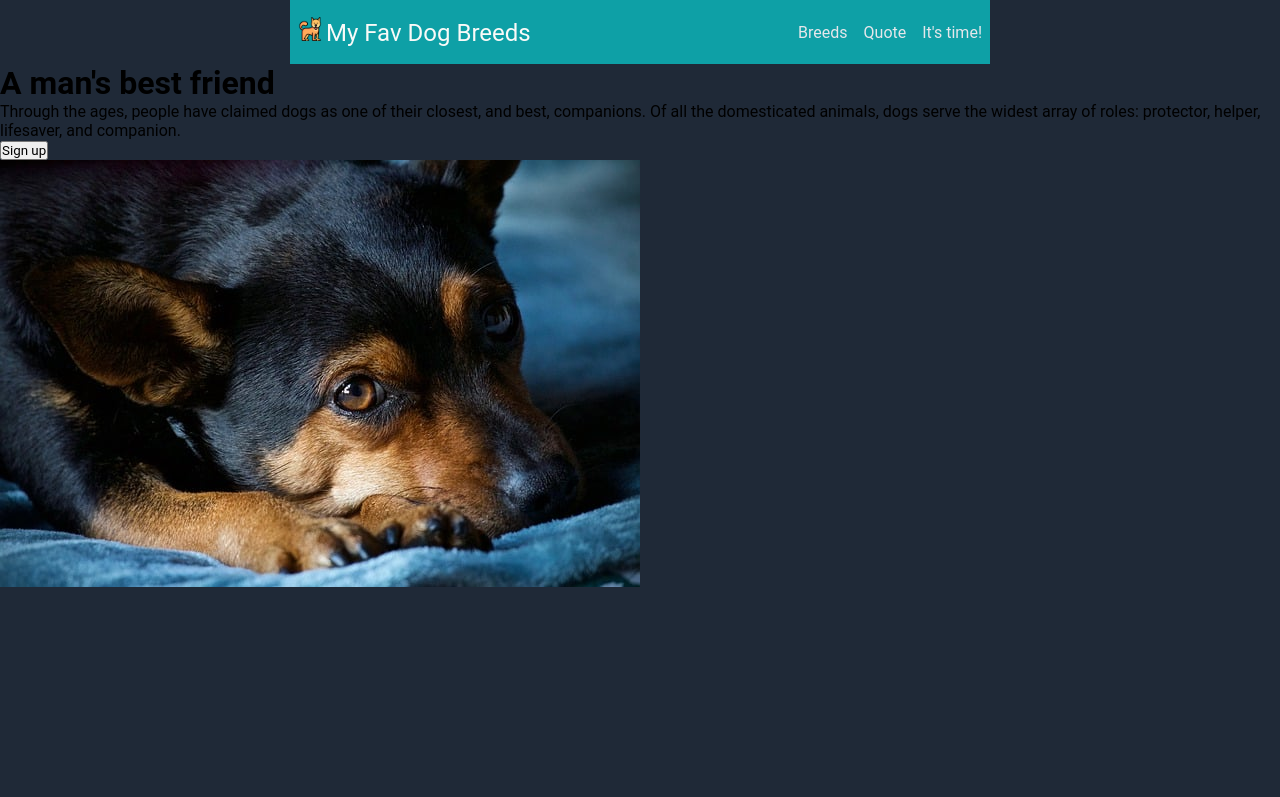
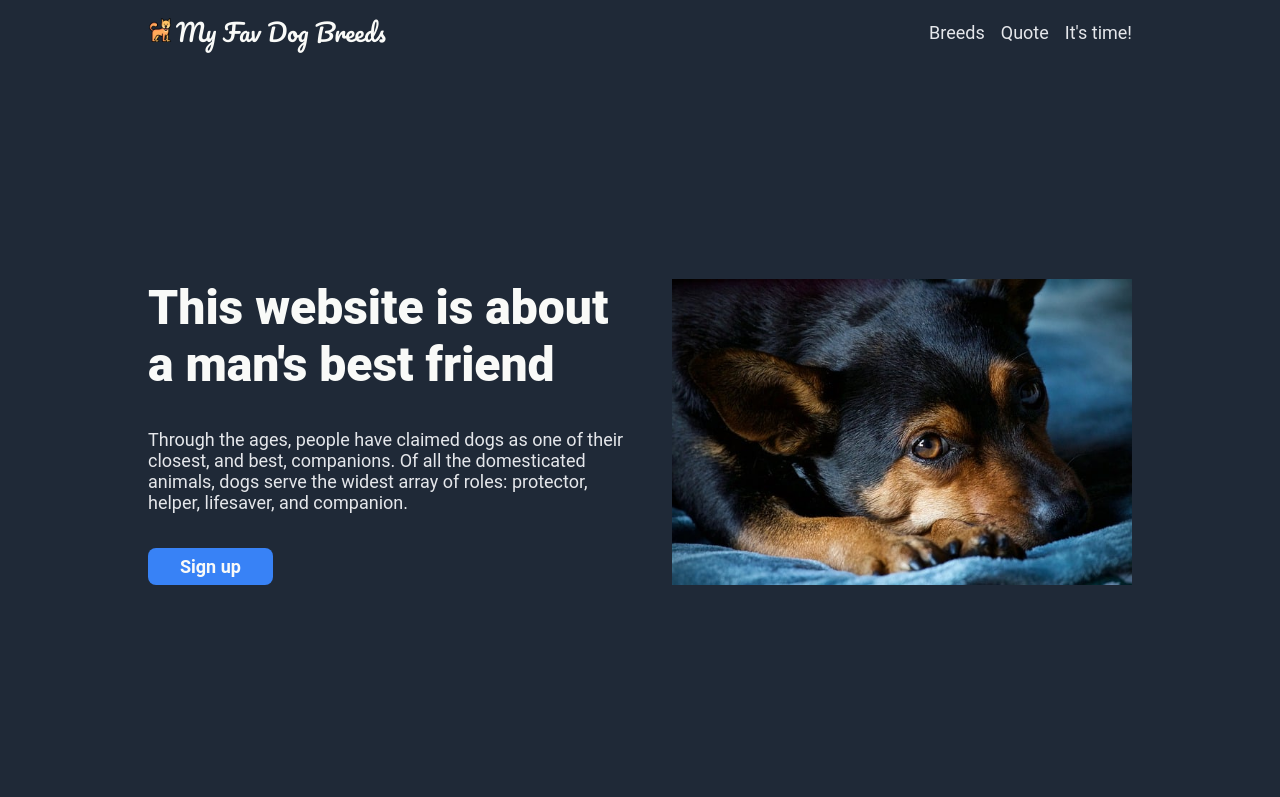
Before and after one commit to merevelob/odin-landing-page, a plain HTML site: page index.html in a window 1280 px wide. Shown: the top 797 px of the page. Drawn offline with Linux system fonts and the light colour scheme.

Commit message:
Add styles to header

```diff
--- a/index.html
+++ b/index.html
@@ -21,14 +21,16 @@
                     </ul>
                 </div>
             </nav>
+            <div class="intro-view">
                 <div class="intro">
                     <div class="intro-text">
-                    <h1>A man's best friend</h1>
+                        <h1>This website is about a man's best friend</h1>
                         <p>Through the ages, people have claimed dogs as one of their closest, and best, companions. Of all the domesticated animals, dogs serve the widest array of roles: protector, helper, lifesaver, and companion.</p>
                         <button>Sign up</button>
                     </div>
                     <div class="intro-img">
                         <img src="./images/intro.jpg" alt="Cute dog">
+                    </div>
                 </div>
             </div>
         </header>
--- a/styles.css
+++ b/styles.css
@@ -5,7 +5,12 @@
     --btn-color: #3882F6;
 }
 
-@import url('https://fonts.googleapis.com/css2?family=Roboto:ital,wght@0,300;0,400;0,700;0,900;1,300;1,400;1,700;1,900&family=Tilt+Prism&display=swap');
+@import url('https://fonts.googleapis.com/css2?family=Pacifico&family=Roboto:ital,wght@0,300;0,400;0,700;0,900;1,300;1,400;1,700;1,900&display=swap');
+
+@font-face {
+    font-family: 'Pacifico';
+    src: local('Pacifico'), url('./fonts/Pacifico-Regular.ttf');
+ }
 
 html {
     box-sizing: border-box;
@@ -18,7 +23,17 @@ html {
     box-sizing: inherit;
     margin: 0;
     padding: 0;
-    /*  */
+}
+
+button {
+    padding: 8px 32px;
+    border: 2px solid var(--lt-color);
+    border-radius: 8px;
+    font-size: 18px;
+    font-weight: bold;
+    cursor: pointer;
+    color: var(--lt-color);
+    background-color: var(--btn-color);
 }
 
 /* HEADER VIEW */
@@ -26,15 +41,18 @@ header {
     height: 100vh;
     background-color: var(--dk-color);
 }
+
+nav, .intro {
+    max-width: 1000px;
+    margin: auto;
+    padding: 8px;
+    display: flex;
+    align-items: center;
+}
+
 /* Nav bar */
 nav {
     height: 64px;
-    max-width: 700px;
-    margin: auto;
-    padding: 8px;
-    background-color: rgba(0, 255, 255, 0.555);
-    display: flex;
-    align-items: center;
 }
 
 .logo {
@@ -46,7 +64,7 @@ nav {
 }
 
 .logo span {
-    /* font-family: 'Tilt Prism', cursive; */
+    font-family: 'Pacifico', cursive;
     font-size: 24px;
     color: var(--lt-color);
 }
@@ -58,6 +76,52 @@ nav {
 }
 
 a {
+    font-size: 18px;
     text-decoration: none;
     color: var(--second-color);
 }
+/* Intro */
+.intro-view {
+    height: calc(100vh - 64px);
+    display: flex;
+}
+
+.intro {
+    gap: 32px;
+}
+
+.intro > * {
+    max-width: 50%;
+}
+
+.intro-text {
+    align-self: stretch;
+    display: flex;
+    flex-direction: column;
+    justify-content: space-between;
+}
+
+.intro-text h1 {
+    font-size: 48px;
+    font-weight: 900;
+    color: var(--lt-color);
+}
+
+.intro-text p {
+    font-size: 18px;
+    color: var(--second-color);
+}
+
+.intro-text button {
+    width: fit-content;
+    border: none;
+}
+/**/
+.intro-img {
+    display: flex;
+}
+
+.intro-img img {
+    margin: auto;
+    width: 100%;
+}
```
Also changed, not shown: fonts/Pacifico-Regular.ttf (added). Lines whose indentation alone changed are shown as unchanged.
